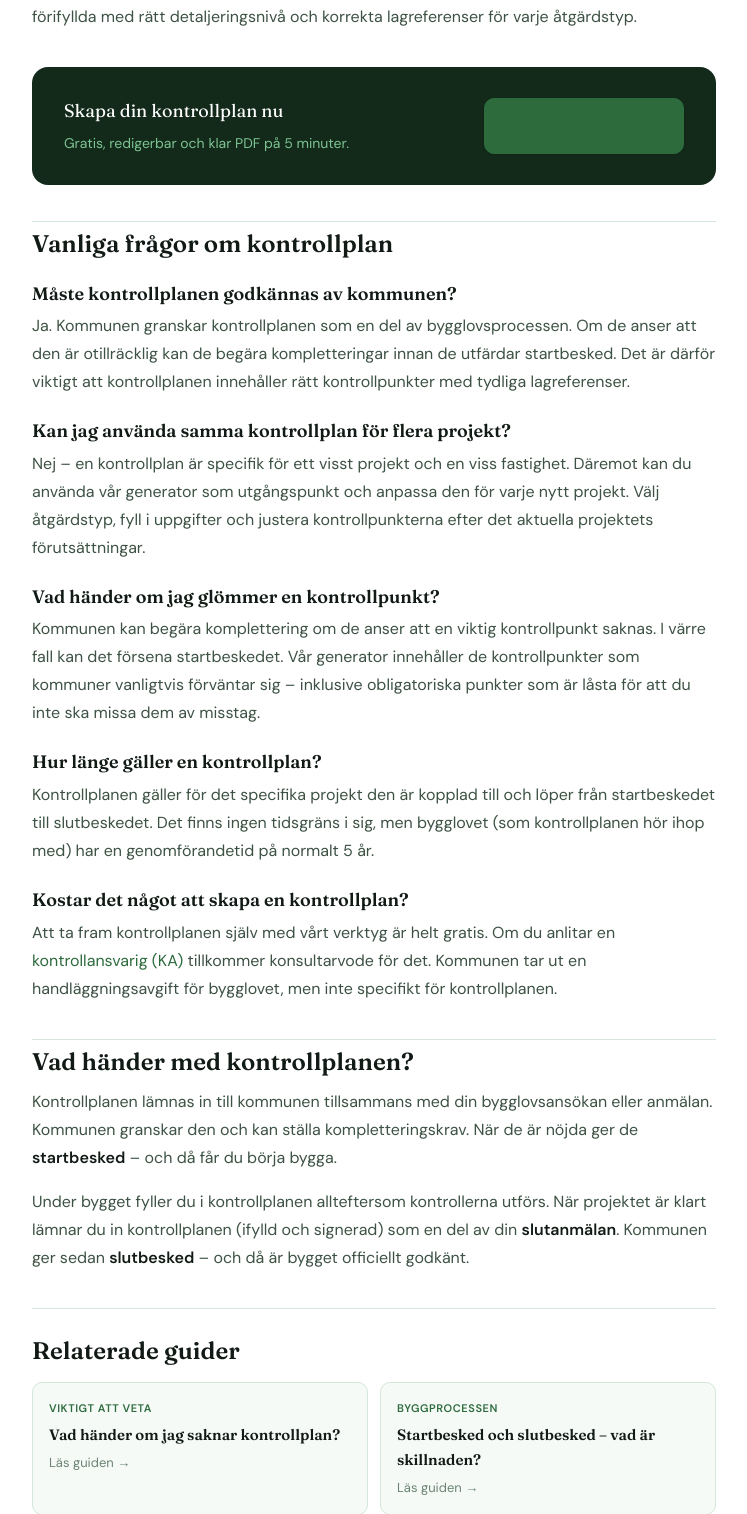
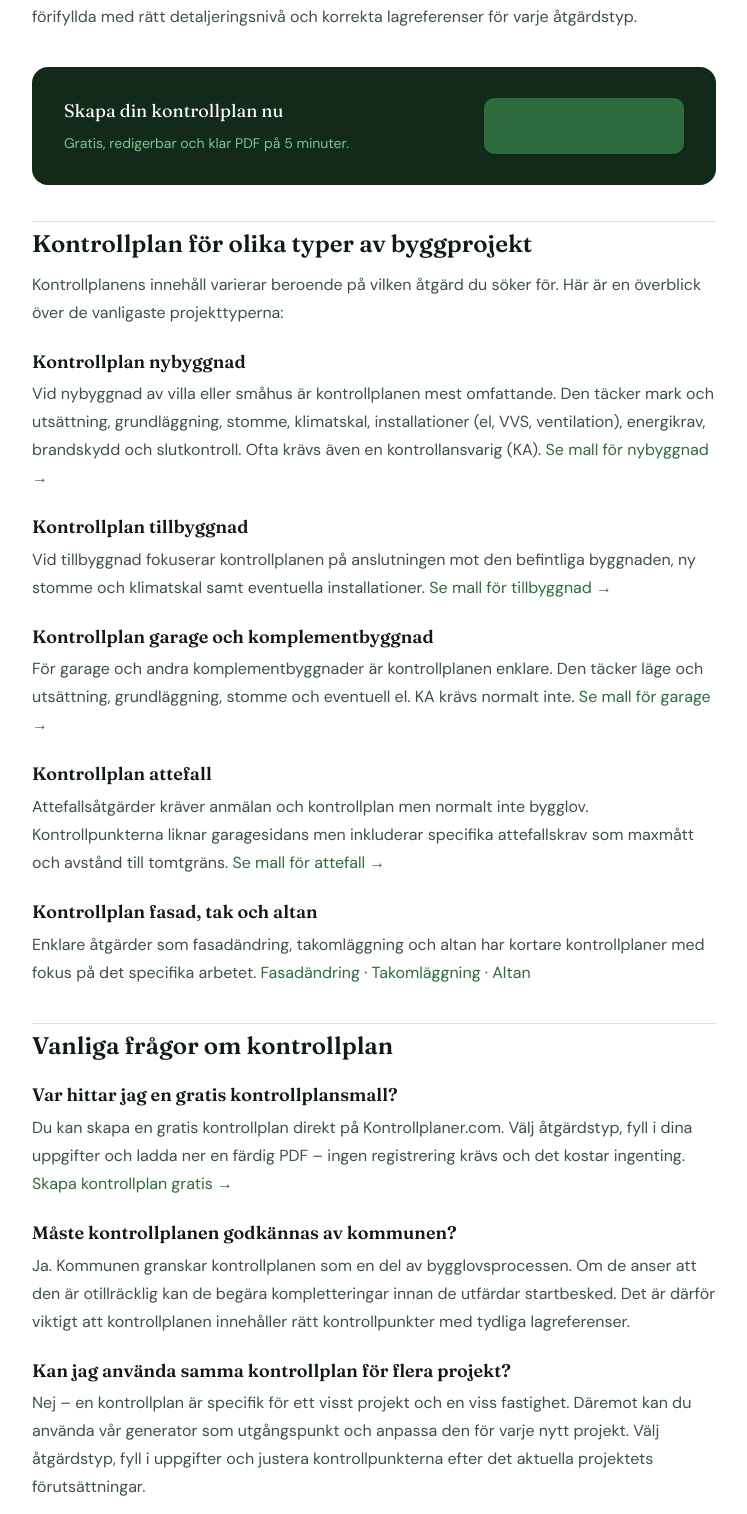
Before and after one commit to NiklasLorentz/kontrollplan-app, a Flask app: page /guide/vad-ar-en-kontrollplan in a window 1280 px wide. Shown: the part 2677-4191 px from the top of the page, without its empty margins (102-849 px from the left). Run offline with Flask 3, Linux system fonts and the light colour scheme.

Commit message:
Add files via upload

```diff
--- a/templates/guide_vad_ar_kontrollplan.html
+++ b/templates/guide_vad_ar_kontrollplan.html
@@ -102,7 +102,30 @@
       <a class="btn btn-lg" href="/skapa" onclick="gtag('event','skapa_kontrollplan_click',{placement:'artikel_vad_ar'})">Skapa kontrollplan</a>
     </div>
 
+    <h2>Kontrollplan för olika typer av byggprojekt</h2>
+    <p>Kontrollplanens innehåll varierar beroende på vilken åtgärd du söker för. Här är en överblick över de vanligaste projekttyperna:</p>
+
+    <h3>Kontrollplan nybyggnad</h3>
+    <p>Vid nybyggnad av villa eller småhus är kontrollplanen mest omfattande. Den täcker mark och utsättning, grundläggning, stomme, klimatskal, installationer (el, VVS, ventilation), energikrav, brandskydd och slutkontroll. Ofta krävs även en kontrollansvarig (KA). <a href="/kontrollplan-nybyggnad">Se mall för nybyggnad →</a></p>
+
+    <h3>Kontrollplan tillbyggnad</h3>
+    <p>Vid tillbyggnad fokuserar kontrollplanen på anslutningen mot den befintliga byggnaden, ny stomme och klimatskal samt eventuella installationer. <a href="/kontrollplan-tillbyggnad">Se mall för tillbyggnad →</a></p>
+
+    <h3>Kontrollplan garage och komplementbyggnad</h3>
+    <p>För garage och andra komplementbyggnader är kontrollplanen enklare. Den täcker läge och utsättning, grundläggning, stomme och eventuell el. KA krävs normalt inte. <a href="/kontrollplan-garage">Se mall för garage →</a></p>
+
+    <h3>Kontrollplan attefall</h3>
+    <p>Attefallsåtgärder kräver anmälan och kontrollplan men normalt inte bygglov. Kontrollpunkterna liknar garagesidans men inkluderar specifika attefallskrav som maxmått och avstånd till tomtgräns. <a href="/kontrollplan-attefall">Se mall för attefall →</a></p>
+
+    <h3>Kontrollplan fasad, tak och altan</h3>
+    <p>Enklare åtgärder som fasadändring, takomläggning och altan har kortare kontrollplaner med fokus på det specifika arbetet. <a href="/kontrollplan-fasad">Fasadändring</a> · <a href="/kontrollplan-tak">Takomläggning</a> · <a href="/kontrollplan-altan">Altan</a></p>
+
+
     <h2>Vanliga frågor om kontrollplan</h2>
+    <h3>Var hittar jag en gratis kontrollplansmall?</h3>
+    <p>Du kan skapa en gratis kontrollplan direkt på Kontrollplaner.com. Välj åtgärdstyp, fyll i dina uppgifter och ladda ner en färdig PDF – ingen registrering krävs och det kostar ingenting. <a href="/skapa">Skapa kontrollplan gratis →</a></p>
+
+
     <h3>Måste kontrollplanen godkännas av kommunen?</h3>
     <p>Ja. Kommunen granskar kontrollplanen som en del av bygglovsprocessen. Om de anser att den är otillräcklig kan de begära kompletteringar innan de utfärdar startbesked. Det är därför viktigt att kontrollplanen innehåller rätt kontrollpunkter med tydliga lagreferenser.</p>
 
```
Also changed, not shown: templates/landing.html (+10 -3 lines).
